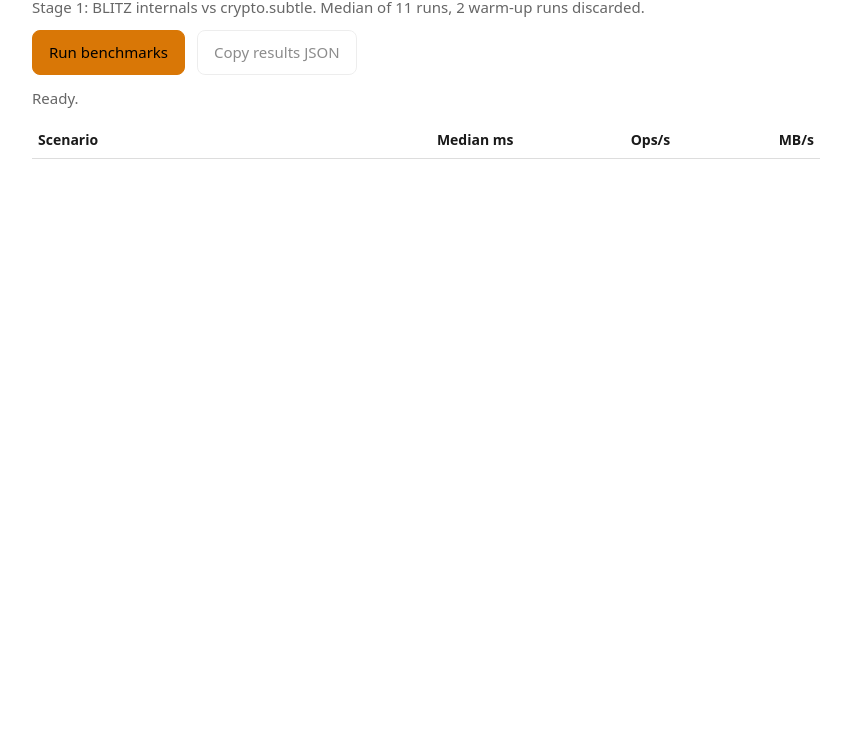
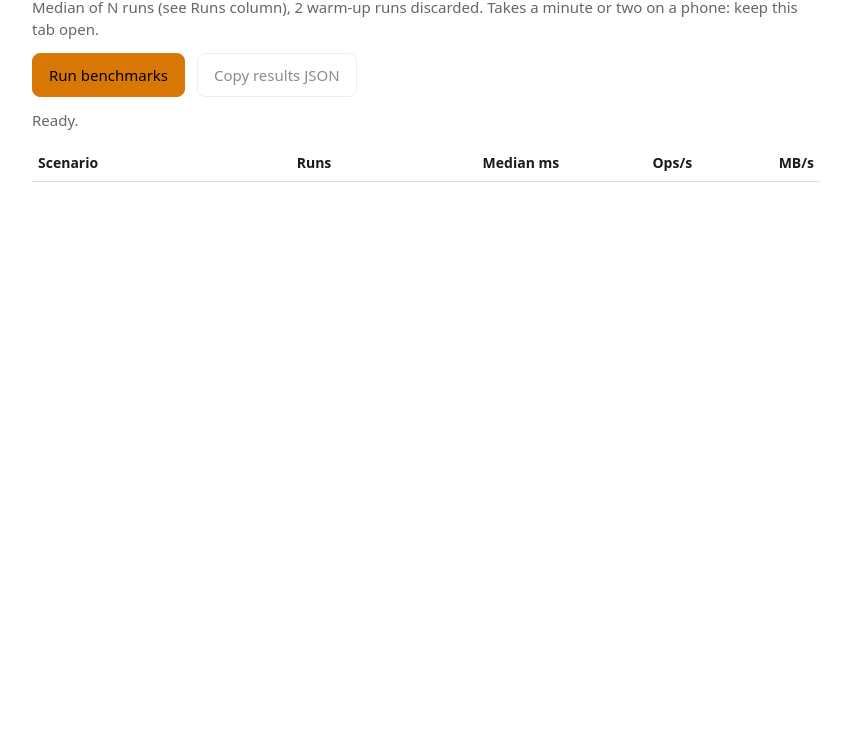
Before and after one commit to Mireli5656/blitz-git, a plain HTML site: page bench/index.html in a window 1280 px wide. Shown: the part 58-800 px from the top of the page, without its empty margins (214-1065 px from the left). Drawn offline with Linux system fonts and the light colour scheme.

Commit message:
Update index.html

```diff
--- a/bench/index.html
+++ b/bench/index.html
@@ -20,7 +20,7 @@
   button.secondary { background: transparent; color: var(--fg); border-color: var(--line); }
   #status { margin: 12px 0; color: var(--muted); min-height: 1.5em; }
   .wrap { overflow-x: auto; }
-  table { border-collapse: collapse; width: 100%; min-width: 560px; }
+  table { border-collapse: collapse; width: 100%; min-width: 620px; }
   th, td { text-align: left; padding: 8px 6px; border-bottom: 1px solid var(--line); font-size: 14px; }
   td.num, th.num { text-align: right; font-variant-numeric: tabular-nums; }
   footer { margin-top: 16px; color: var(--muted); font-size: 13px; }
@@ -28,13 +28,13 @@
 </head>
 <body>
   <h1>BLITZ benchmarks</h1>
-  <p>Stage 1: BLITZ internals vs crypto.subtle. Median of 11 runs, 2 warm-up runs discarded.</p>
+  <p>Median of N runs (see Runs column), 2 warm-up runs discarded. Takes a minute or two on a phone: keep this tab open.</p>
   <button id="run">Run benchmarks</button>
   <button id="copy" class="secondary" disabled>Copy results JSON</button>
   <div id="status">Ready.</div>
   <div class="wrap">
     <table>
-      <thead><tr><th>Scenario</th><th class="num">Median ms</th><th class="num">Ops/s</th><th class="num">MB/s</th></tr></thead>
+      <thead><tr><th>Scenario</th><th class="num">Runs</th><th class="num">Median ms</th><th class="num">Ops/s</th><th class="num">MB/s</th></tr></thead>
       <tbody id="rows"></tbody>
     </table>
   </div>
@@ -55,7 +55,7 @@
 
   function addRow(r) {
     const tr = document.createElement("tr");
-    const cells = [r.name, fmt(r.medianMs, 2), fmt(r.opsPerSec, 0), fmt(r.mbPerSec, 1)];
+    const cells = [r.name, String(r.runs), fmt(r.medianMs, 2), fmt(r.opsPerSec, 0), fmt(r.mbPerSec, 1)];
     cells.forEach((text, i) => {
       const td = document.createElement("td");
       if (i > 0) td.className = "num";
```
